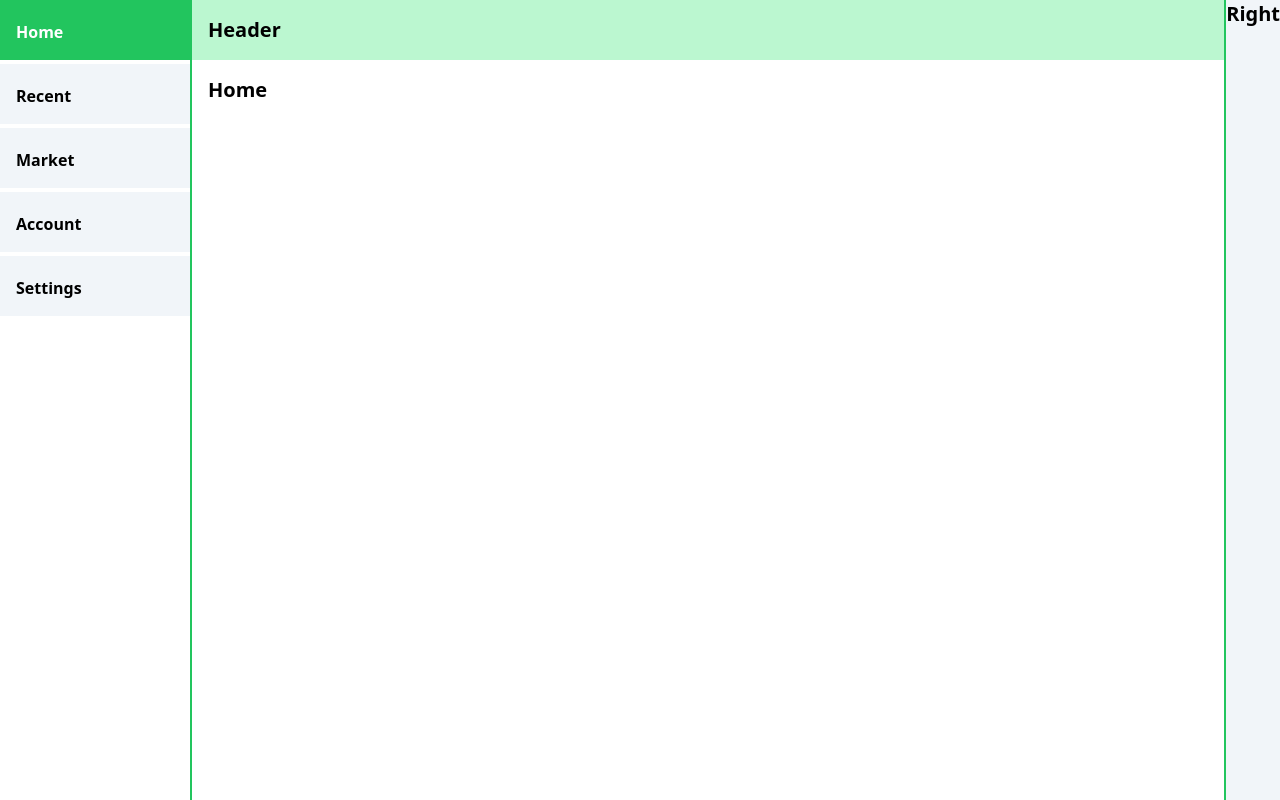
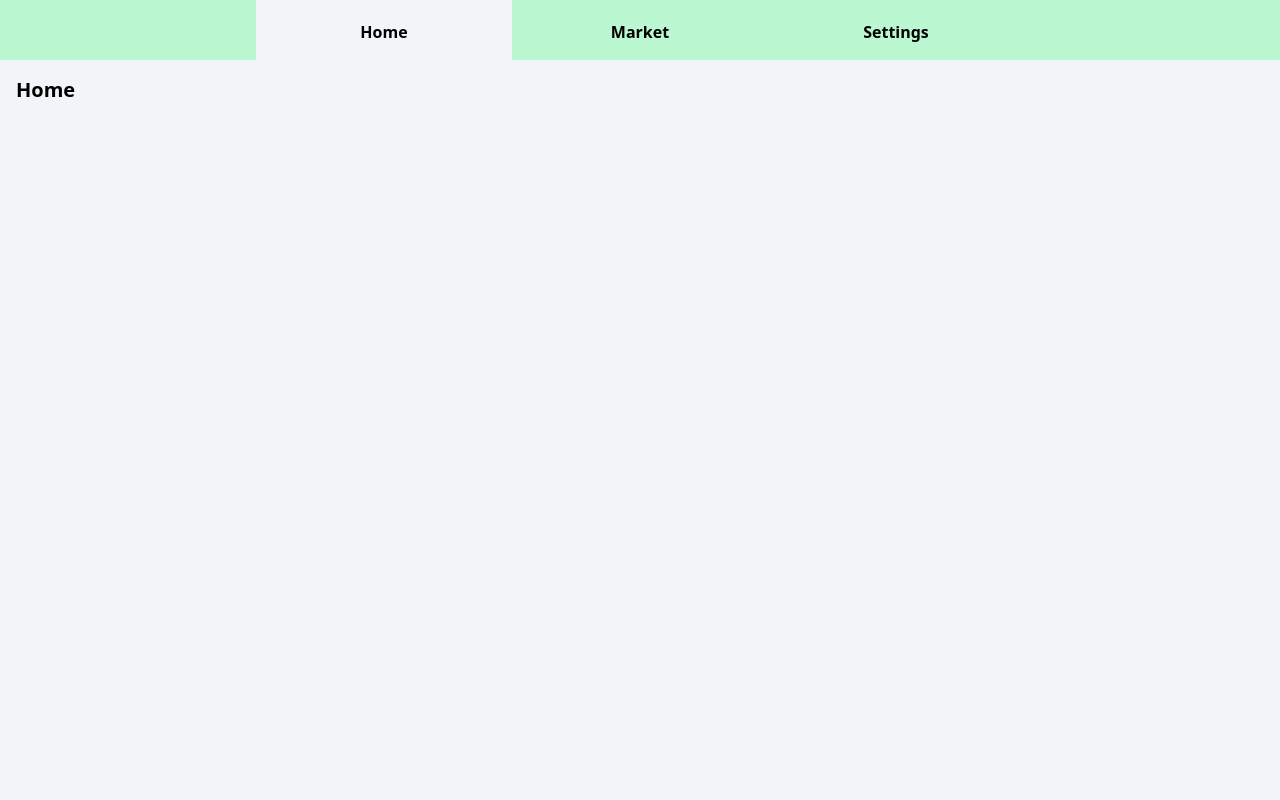
Before and after one commit to iaseth/pointedit, a React (Create React App) app: page / in a window 1280 px wide. Shown: the top 800 px of the page. Built offline with nearby package versions, Linux system fonts and the light colour scheme.

Commit message:
Removed sidebars and added tabs to Header

```diff
--- a/src/PointApp/Content/Account.js
+++ /dev/null
@@ -1,11 +0,0 @@
-
-
-
-export default function Account () {
-
-	return (
-		<article className="min-h-screen px-4 py-4">
-			<h2>Account</h2>
-		</article>
-	);
-}
--- a/src/PointApp/Content/Recent.js
+++ /dev/null
@@ -1,11 +0,0 @@
-
-
-
-export default function Recent () {
-
-	return (
-		<article className="min-h-screen px-4 py-4">
-			<h2>Recent</h2>
-		</article>
-	);
-}
--- a/src/PointApp/Header/Header.js
+++ b/src/PointApp/Header/Header.js
@@ -1,11 +1,24 @@
 
 
 
-export default function Header ({TABS}) {
+export default function Header ({TABS, currentTabIndex, setCurrentTabIndex}) {
+	const tabItems = TABS.map((t, k) => {
+		   const current = k === currentTabIndex;
+		   let className = "pt-1";
+		   className += current ? " bg-slate-100" : " bg-green-200 hover:bg-green-300 cursor-pointer";
+
+		   return (
+				   <div key={k} className={className} onClick={() => current ? null : setCurrentTabIndex(k)}>
+						   <h4 className="px-4 py-4">{t.title}</h4>
+				   </div>
+		   );
+	});
 
 	return (
-		<header className="bg-green-200 px-4 py-4">
-			<h2>Header</h2>
+		<header className="bg-green-200 select-none">
+			<div className="flex ch:grow ch:basis-0 text-center max-w-3xl mx-auto">
+				{tabItems}
+			</div>
 		</header>
 	);
 }
--- a/src/PointApp/LeftSidebar/LeftSidebar.js
+++ /dev/null
@@ -1,24 +0,0 @@
-
-
-
-export default function LeftSidebar ({TABS, currentTabIndex, setCurrentTabIndex}) {
-	const tabItems = TABS.map((t, k) => {
-		const current = k === currentTabIndex;
-		let className = "pt-1";
-		className += current ? " bg-green-500 text-white" : " bg-slate-100 hover:bg-green-300 cursor-pointer";
-
-		return (
-			<div key={k} className={className} onClick={() => current ? null : setCurrentTabIndex(k)}>
-				<h4 className="px-4 py-4">{t.title}</h4>
-			</div>
-		);
-	});
-
-	return (
-		<aside className="w-48 bg-white border-r-2 border-green-500">
-			<div className="space-y-1">
-				{tabItems}
-			</div>
-		</aside>
-	);
-}
--- a/src/PointApp/PointApp.js
+++ b/src/PointApp/PointApp.js
@@ -2,20 +2,14 @@ import React from 'react';
 
 import Header from './Header/Header';
 import Footer from './Footer/Footer';
-import LeftSidebar from './LeftSidebar/LeftSidebar';
-import RightSidebar from './RightSidebar/RightSidebar';
 
-import Account from './Content/Account';
 import Home from './Content/Home';
 import Market from './Content/Market';
-import Recent from './Content/Recent';
 import Settings from './Content/Settings';
 
 const TABS = [
 	{title: "Home", char: "H", component: Home},
-	{title: "Recent", char: "R", component: Recent},
 	{title: "Market", char: "M", component: Market},
-	{title: "Account", char: "A", component: Account},
 	{title: "Settings", char: "S", component: Settings},
 ];
 
@@ -24,16 +18,14 @@ export default function PointApp () {
 	const CurrentComponent = TABS[currentTabIndex].component;
 
 	return (
-		<div className="App flex bg-slate-100">
-			<LeftSidebar {...{TABS, currentTabIndex, setCurrentTabIndex}} />
+		<div className="bg-slate-100">
 
-			<main className="grow bg-white">
-				<Header />
+			<main className="">
+				<Header {...{TABS, currentTabIndex, setCurrentTabIndex}} />
 				<CurrentComponent />
 				<Footer />
 			</main>
 
-			<RightSidebar />
 		</div>
 	);
 }
--- a/src/PointApp/RightSidebar/RightSidebar.js
+++ /dev/null
@@ -1,11 +0,0 @@
-
-
-
-export default function RightSidebar () {
-
-	return (
-		<aside className="border-l-2 border-green-500">
-			<h2>Right</h2>
-		</aside>
-	);
-}
```
